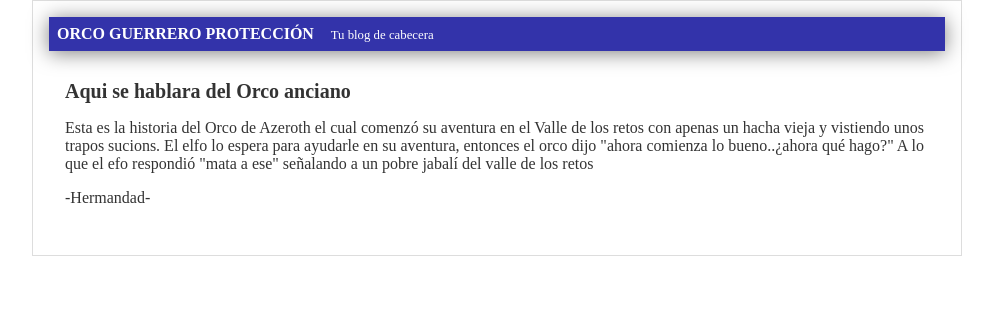
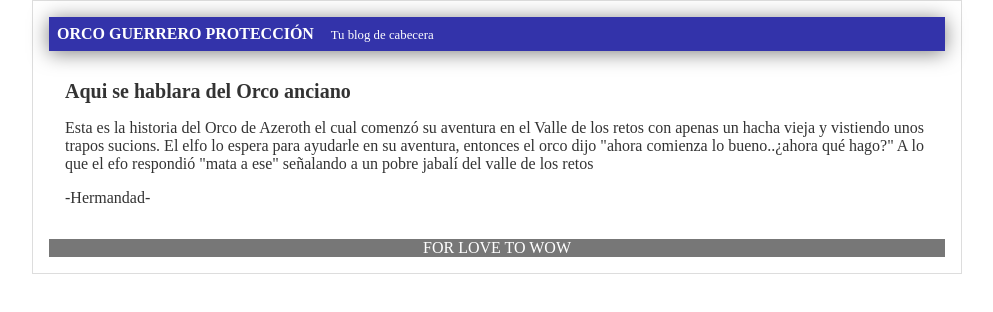
Before and after one commit to KortexCode/hyperblog, a plain HTML site: page blogpost.html in a window 1280 px wide. Shown: the whole page, without its empty margins (143-1136 px from the left). Drawn offline with Linux system fonts and the light colour scheme.

Commit message:
Se agrega un footer al blog

```diff
--- a/blogpost.html
+++ b/blogpost.html
@@ -29,6 +29,9 @@
 
 
             </div>
+            <div id="footer">
+                FOR LOVE TO WOW
+            </div>
         </div>
 
 
--- a/css/estilos.css
+++ b/css/estilos.css
@@ -38,3 +38,10 @@ body
 {
     padding: 1em;
 }
+#footer
+{
+    background: #777;
+    color:white;
+    text-align: center;
+    padding: o.5em;
+}
```
